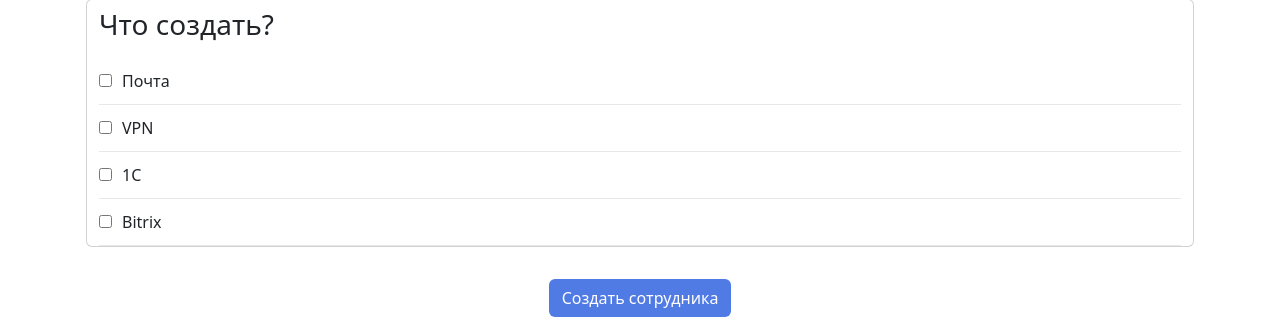
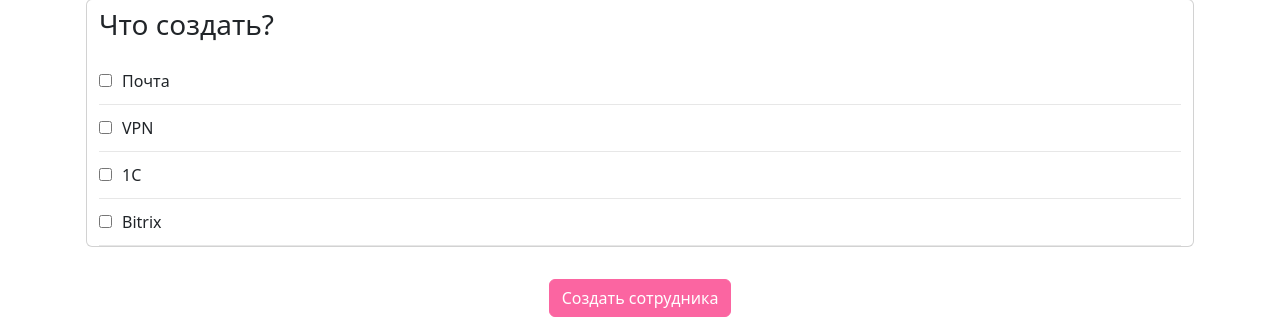
Before and after one commit to Mara8647/web-trash, a Flask app: template templates/create_employee.html in a window 1280 px wide. Shown: the part 821-1154 px from the top of the page. Run offline with Flask 3, Linux system fonts and the light colour scheme; the template is opened without the code that fills it, so the values that code supplies are empty; parts of the project's set-up code (start-up, migrations or seed data) failed here and were passed over.

Commit message:
Updated style

```diff
--- a/py_scripts/db.py
+++ b/py_scripts/db.py
@@ -11,7 +11,7 @@ from sqlalchemy.orm import DeclarativeBase, Mapped, Session, mapped_column, rela
 
 load_dotenv()
 
-DEFAULT_SQLITE_URL = "sqlite:///../vs_access_panel.sqlite3"
+DEFAULT_SQLITE_URL = "sqlite:///vs_access_panel.sqlite3"
 DATABASE_URL = os.getenv("DATABASE_URL", DEFAULT_SQLITE_URL)
 
 connect_args = {"check_same_thread": False} if DATABASE_URL.startswith("sqlite") else {}
--- /dev/null
+++ b/static/style.css
@@ -0,0 +1,29 @@
+:root {
+  /* Глобальный цвет primary (для text-primary, bg-primary, ссылок, бордеров) */
+  --bs-primary: #fb65a1;
+  --bs-primary-rgb: 251, 101, 161; /* #fb65a1 в формате RGB */
+}
+
+/* Полное обновление для кнопок .btn-primary */
+.btn-primary {
+  --bs-btn-bg: #fb65a1;
+  --bs-btn-border-color: #fb65a1;
+  --bs-btn-hover-bg: #e0548e;         /* Чуть темнее при наведении */
+  --bs-btn-hover-border-color: #e0548e;
+  --bs-btn-active-bg: #c9467d;        /* Еще темнее при клике */
+  --bs-btn-active-border-color: #c9467d;
+  --bs-btn-disabled-bg: #fb65a1;
+  --bs-btn-disabled-border-color: #fb65a1;
+  --bs-btn-focus-shadow-rgb: 251, 101, 161; /* Цвет свечения при фокусе */
+}
+
+/* Обновление для контурных кнопок .btn-outline-primary */
+.btn-outline-primary {
+  --bs-btn-color: #fb65a1;
+  --bs-btn-border-color: #fb65a1;
+  --bs-btn-hover-bg: #fb65a1;
+  --bs-btn-hover-border-color: #fb65a1;
+  --bs-btn-active-bg: #fb65a1;
+  --bs-btn-active-border-color: #fb65a1;
+  --bs-btn-focus-shadow-rgb: 251, 101, 161;
+}
--- a/templates/base.html
+++ b/templates/base.html
@@ -5,6 +5,7 @@
         <meta name="viewport" content="width=device-width, initial-scale=1">
         <link href="https://cdn.jsdelivr.net/npm/bootstrap@5.3.8/dist/css/bootstrap.min.css" rel="stylesheet">
         <script src="https://cdn.jsdelivr.net/npm/bootstrap@5.3.8/dist/js/bootstrap.bundle.min.js" integrity="sha384-MrcW6ZMFYlzcLA8Nl+NtUVF0sA7MsXsP1UyJoMp4YLEuNSfAP+JcXn/tWtIaxVXM" crossorigin="anonymous"></script>
+        <link href="{{ url_for('static', filename='style.css') }}" rel="stylesheet">
     </head>
     <style>
     </style>
--- a/templates/create_employee.html
+++ b/templates/create_employee.html
@@ -86,7 +86,7 @@
     </div>
 
     <div class="text-center pt-3 pb-3">
-        <button type="submit" class="btn" style="background-color: #517be4; color: #ffffff" id="nextButton">Создать сотрудника</button>
+        <button type="submit" class="btn btn-primary" id="nextButton">Создать сотрудника</button>
     </div>
 </form>
 <script>
--- a/templates/dashboard.html
+++ b/templates/dashboard.html
@@ -18,7 +18,7 @@
     <div class="col-lg-8">
         <div class="container p-2">
             <h3>Последние сотрудники</h3>
-            <a href="{{ url_for('employees') }}">Все сотрудники</a>
+            <a href="{{ url_for('employees') }}" >Все сотрудники</a>
             <div class="table-responsive">
             <table class="table align-middle">
                 <thead><tr><th>ФИО</th><th>Роль</th><th>Логин</th><th>Статус</th></tr></thead>
--- a/templates/index_wrong.html
+++ b/templates/index_wrong.html
@@ -5,14 +5,12 @@
         <meta name="viewport" content="width=device-width, initial-scale=1">
         <link href="https://cdn.jsdelivr.net/npm/bootstrap@5.3.8/dist/css/bootstrap.min.css" rel="stylesheet">
     </head>
-    <style>
-    </style>
     <body>
         <div class="container mt-3">
             <h2  style="text-align: center;">Добро пожаловать в VS Access Panel</h2>
             <div class="pt-5">
                 <div class="alert alert-danger text-center">
-                    Неверно введёнло логин или пароль
+                    Неверно введён логин или пароль
                 </div>
             </div>
             <form method="post">
@@ -25,7 +23,7 @@
                     <input type="password" id="login" class="form-control" name="password">
                 </div>
                 <div class="mt-5 text-center">
-                    <button type="submit" class="btn btn-lg" style="background-color: #517be4; color: #ffffff;">Войти</button>
+                    <button type="submit" class="btn btn-lg btn-primary">Войти</button>
                 </div>
             </form>
         </div>
```
Also changed, not shown: templates/index.html (+6 -7 lines).
